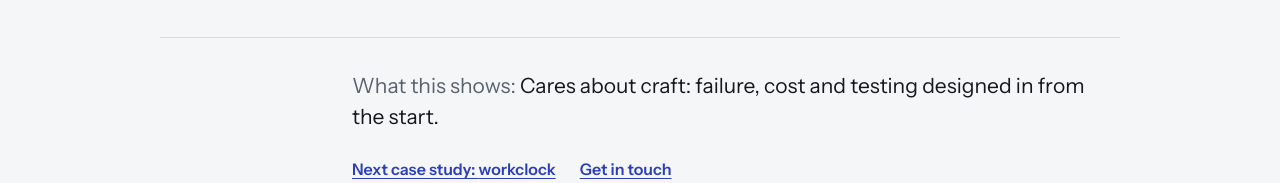
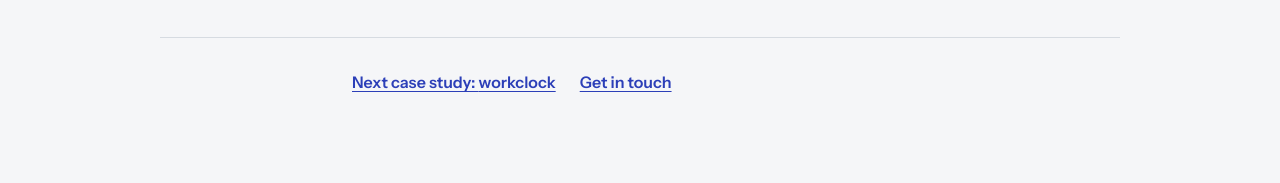
Before and after one commit to Karthik-beta/personal-website, a Next.js app: page /work/job-matcher in a window 1280 px wide. Shown: the part 2795-2978 px from the top of the page. Built offline with nearby package versions, Linux system fonts and the light colour scheme; no server answers.

Commit message:
fix: remove internal 'what this shows' labels from case studies

```diff
--- a/src/components/case-study/case-study-page.tsx
+++ b/src/components/case-study/case-study-page.tsx
@@ -152,10 +152,6 @@ export function CaseStudyPage({ slug }: { slug: Slug }) {
 
         <MarginGrid className="border-t border-rule pt-8">
           <div className="grid max-w-[65ch] gap-6">
-            <p className="text-lg">
-              <span className="text-muted">What this shows: </span>
-              {study.shows}
-            </p>
             <div className="flex flex-wrap gap-x-6 gap-y-3 text-sm">
               <Link
                 href={`/work/${next.slug}`}
--- a/src/content/case-studies.ts
+++ b/src/content/case-studies.ts
@@ -34,8 +34,6 @@ export type CaseStudy = {
   problem: CaseSection;
   work: CaseSection;
   outcome: CaseSection;
-  /** Which of the four things to remember this case proves. */
-  shows: string;
 };
 
 const gh = (repo: string) => `https://github.com/Karthik-beta/${repo}`;
@@ -92,7 +90,6 @@ export const caseStudies: CaseStudy[] = [
         "Pivotr continues, and Aria is still in use by its customers.",
       ],
     },
-    shows: "Ships to production, and owns things end to end.",
   },
   {
     slug: "job-matcher",
@@ -154,7 +151,6 @@ export const caseStudies: CaseStudy[] = [
         "I use it regularly in my own job hunt. It saves me screening every listing by hand, and it has surfaced roles I went on to apply for.",
       ],
     },
-    shows: "Cares about craft: failure, cost and testing designed in from the start.",
   },
   {
     slug: "workclock",
@@ -210,7 +206,6 @@ export const caseStudies: CaseStudy[] = [
         "It’s pre-1.0, so the API may still change in a minor release.",
       ],
     },
-    shows: "Cares about craft: correctness first, then speed.",
   },
 ];
 
```
